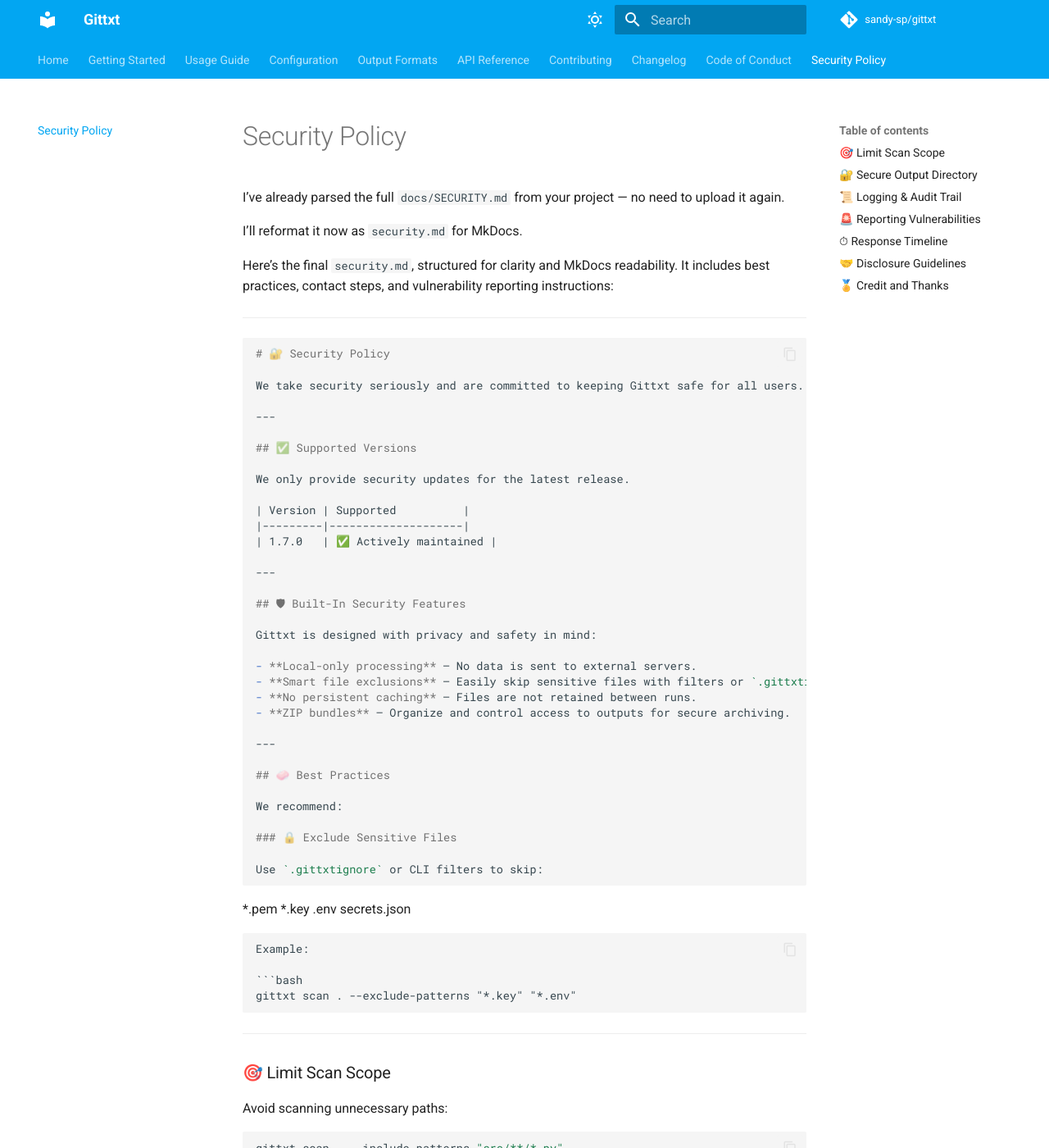
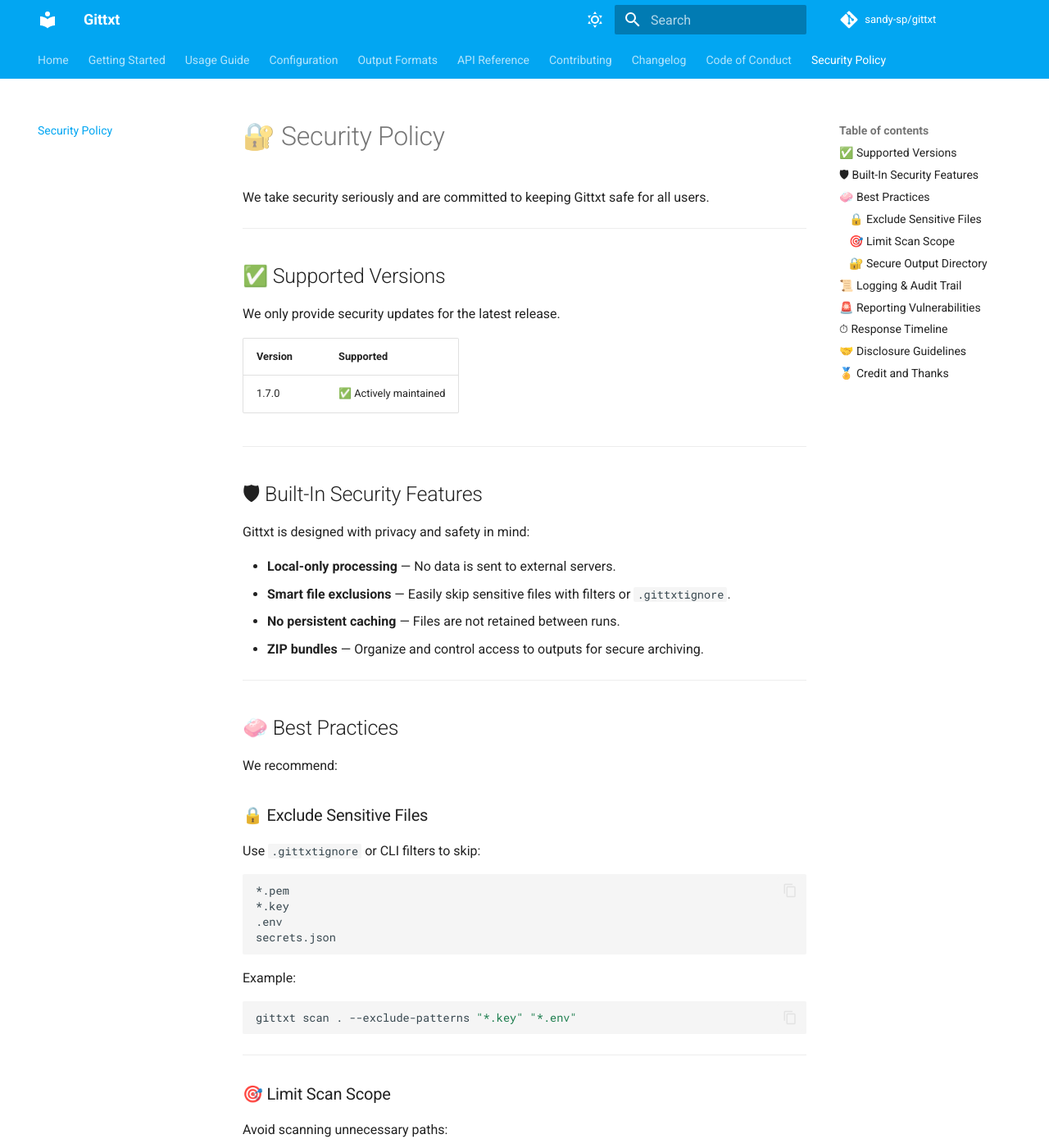
Before and after one commit to sandy-sp/gittxt, an MkDocs documentation site: the page built from docs/security.md, in a window 1280 px wide and 1400 px high. Shown: the whole window at 82% size. Built offline with MkDocs 1.6.1 and Material for MkDocs 9.7.7, drawn with Linux system fonts in a browser that asks for light colours; comment, search, counter and statistics services are not loaded; some of the changed text lies outside the part shown.

Commit message:
chore(docs): refactor security policy documentation for clarity and MkDocs compatibility

````diff
--- a/docs/security.md
+++ b/docs/security.md
@@ -1,12 +1,3 @@
-I’ve already parsed the full `docs/SECURITY.md` from your project — no need to upload it again.
-
-I’ll reformat it now as `security.md` for MkDocs.
-
-Here’s the final `security.md`, structured for clarity and MkDocs readability. It includes best practices, contact steps, and vulnerability reporting instructions:
-
----
-
-```markdown
 # 🔐 Security Policy
 
 We take security seriously and are committed to keeping Gittxt safe for all users.
@@ -139,12 +130,3 @@
 Thank you for helping keep **Gittxt** safe and secure for everyone! 🙏
 
 ---
-```
-
----
-
-✅ That wraps up all the refactored documentation pages!
-
-Let me know when you’re ready and I’ll help you:
-- Build the docs locally using `mkdocs serve`
-- Deploy to GitHub Pages with a clean GitHub Action or `gh-pages` branch config
````
